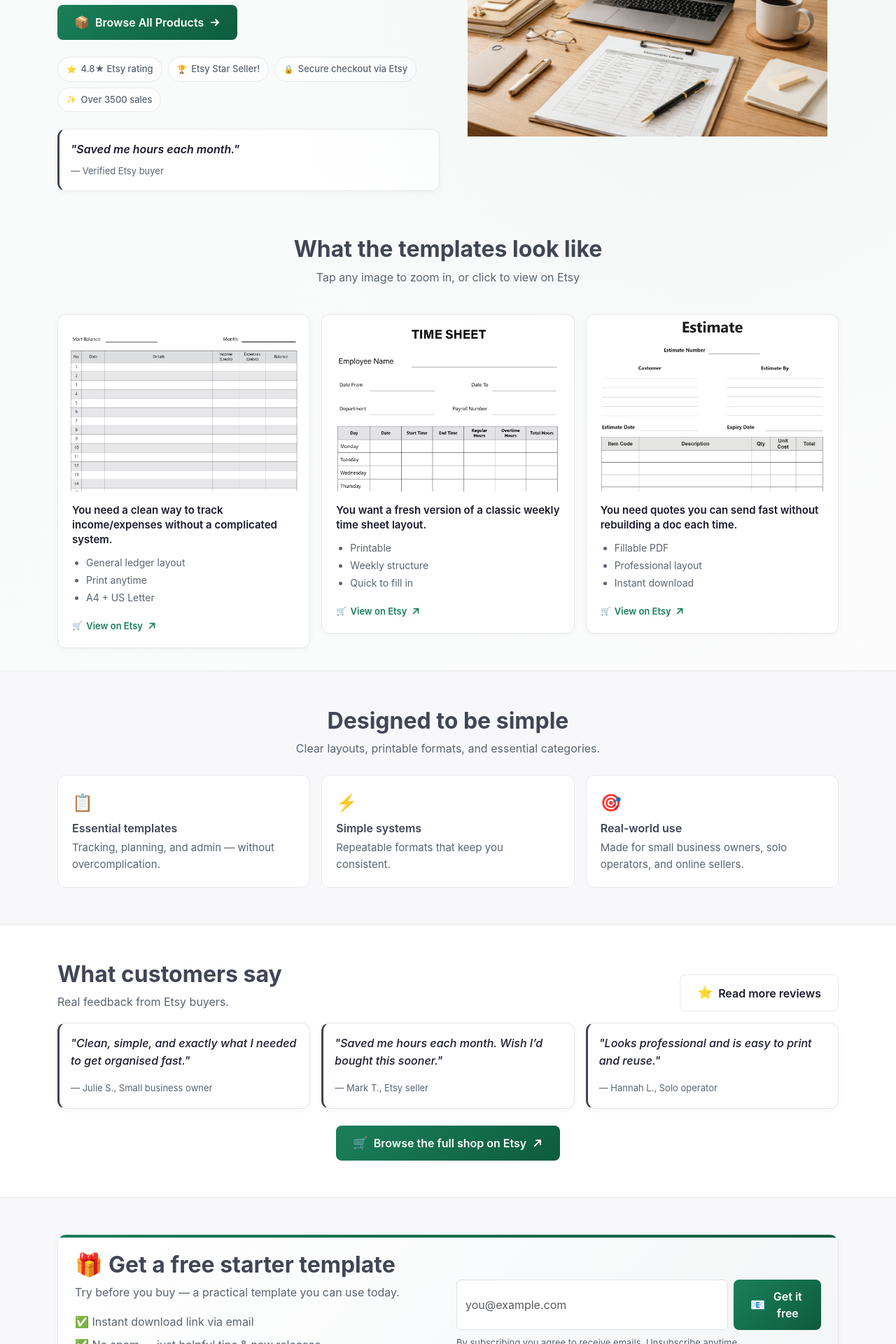
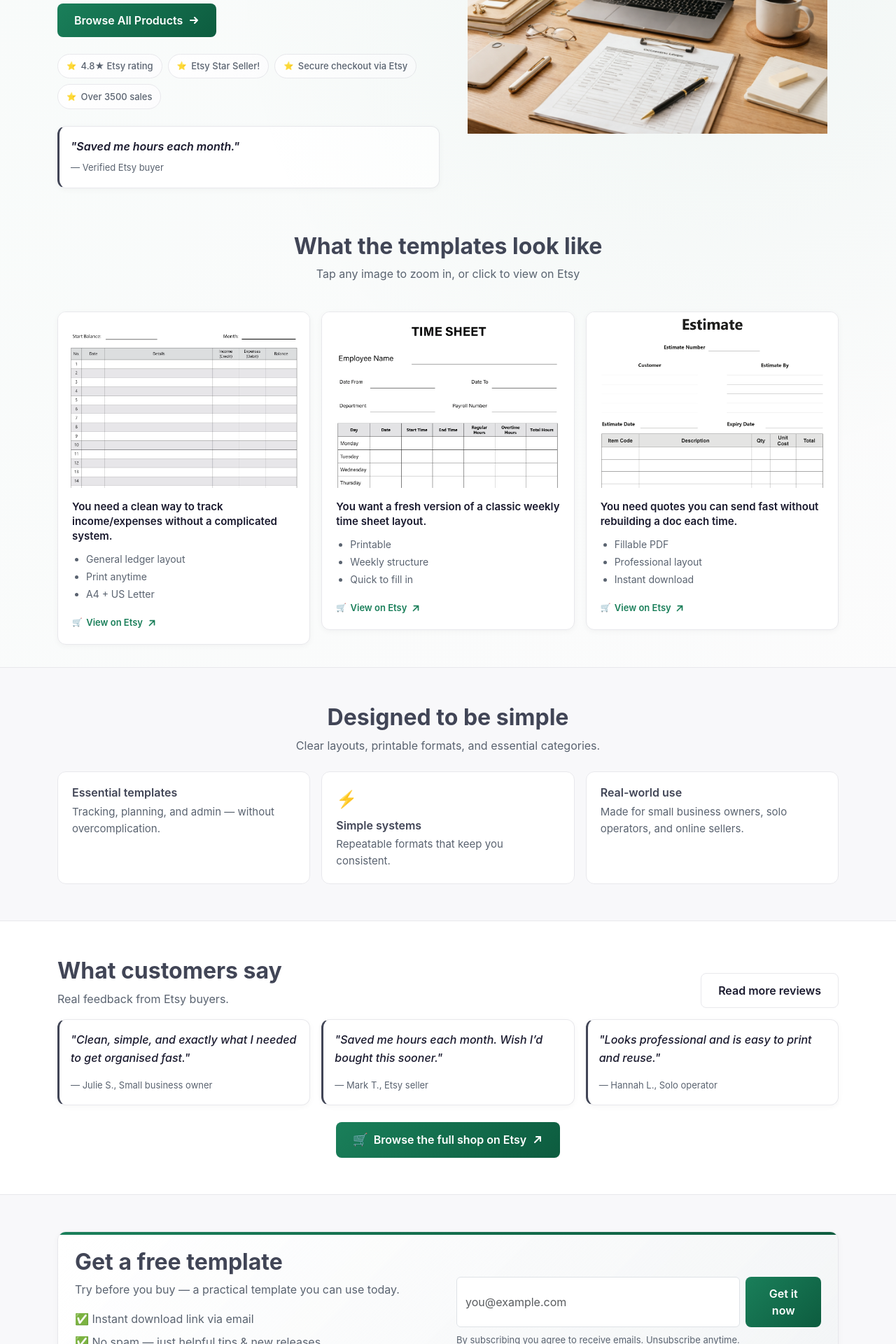
Before and after one commit to jpdevpersonal/simplebiztoolkit, a React (Vite) app: page / in a window 1280 px wide. Shown: the part 440-2360 px from the top of the page at 70% size. Built offline with nearby package versions, Linux system fonts and the light colour scheme.

Commit message:
Removed unwanted icons

```diff
--- a/src/components/EmailCaptureForm.tsx
+++ b/src/components/EmailCaptureForm.tsx
@@ -40,14 +40,7 @@ export default function EmailCaptureForm({ source }: Props) {
         aria-label="Email address"
       />
       <button className="btn sb-btn-primary" disabled={status === "loading"}>
-        {status === "loading" ? (
-          "Sending..."
-        ) : (
-          <>
-            <span className="sb-btn-icon">📧</span>
-            Get it free
-          </>
-        )}
+        {status === "loading" ? "Sending..." : <>Get it now</>}
       </button>
 
       {status === "success" && (
--- a/src/components/SiteHeader.tsx
+++ b/src/components/SiteHeader.tsx
@@ -39,8 +39,7 @@ export default function SiteHeader() {
             to={LINKS.freebiePage}
             className="btn sb-btn-ghost d-none d-sm-inline-flex"
           >
-            <span className="sb-btn-icon">🎁</span>
-            Free template
+            Get a Free template
           </Link>
 
           <a
--- a/src/components/StickyMobileCta.tsx
+++ b/src/components/StickyMobileCta.tsx
@@ -15,8 +15,7 @@ export default function StickyMobileCta() {
           Shop on Etsy
         </a>
         <Link className="btn sb-btn-ghost" to={LINKS.freebiePage}>
-          <span className="sb-btn-icon">🎁</span>
-          Free template
+          Get a Free template
         </Link>
       </div>
     </div>
--- a/src/components/TrustBar.tsx
+++ b/src/components/TrustBar.tsx
@@ -1,20 +1,20 @@
 type Props = { items: string[] };
 
 // Map trust items to relevant icons
-const getIcon = (item: string): string => {
-  if (item.includes("rating") || item.includes("★")) return "⭐";
-  if (item.includes("Star Seller")) return "🏆";
-  if (item.includes("Secure") || item.includes("checkout")) return "🔒";
-  if (item.includes("sales")) return "✨";
-  return "✓";
-};
+// const getIcon = (item: string): string => {
+//   if (item.includes("rating") || item.includes("★")) return "⭐";
+//   if (item.includes("Star Seller")) return "🏆";
+//   if (item.includes("Secure") || item.includes("checkout")) return "🔒";
+//   if (item.includes("sales")) return "✨";
+//   return "✓";
+// };
 
 export default function TrustBar({ items }: Props) {
   return (
     <div className="d-flex flex-wrap gap-2 justify-content-center justify-content-lg-start">
       {items.map((t) => (
         <span key={t} className="sb-trust-pill">
-          <span style={{ fontSize: "0.875em" }}>{getIcon(t)}</span>
+          <span style={{ fontSize: "0.875em" }}>⭐</span>
           {t}
         </span>
       ))}
--- a/src/pages/FreebiePage.tsx
+++ b/src/pages/FreebiePage.tsx
@@ -15,10 +15,7 @@ export default function FreebiePage() {
         <div className="container">
           <div className="row g-4 align-items-center">
             <div className="col-lg-6">
-              <h1 style={{ fontWeight: 900 }}>
-                <span style={{ marginRight: "0.5rem" }}>🎁</span>
-                Free starter template
-              </h1>
+              <h1 style={{ fontWeight: 900 }}>Free starter template</h1>
               <p className="sb-muted fs-5">
                 A Essential download you can use today. This is your lead magnet
                 — it builds your list and trust. :contentReference[oaicite:13]
@@ -26,7 +23,6 @@ export default function FreebiePage() {
 
               <div className="sb-card p-3">
                 <div style={{ fontWeight: 900, marginBottom: "0.5rem" }}>
-                  <span style={{ marginRight: "0.35rem" }}>📋</span>
                   What you'll get
                 </div>
                 <ul
@@ -87,7 +83,6 @@ export default function FreebiePage() {
                     </svg>
                   </a>
                   <a className="btn sb-btn-ghost" href="/products">
-                    <span className="sb-btn-icon">📦</span>
                     Browse categories
                   </a>
                 </div>
--- a/src/pages/HomePage/HomePage.tsx
+++ b/src/pages/HomePage/HomePage.tsx
@@ -51,7 +51,6 @@ export default function HomePage() {
 
               <div className="d-flex gap-2 flex-wrap mt-3">
                 <Link to="/products" className="btn sb-btn-primary">
-                  <span className="sb-btn-icon">📦</span>
                   Browse All Products
                   <svg
                     className="sb-btn-arrow"
@@ -137,7 +136,6 @@ export default function HomePage() {
           <div className="row g-3">
             <div className="col-md-4 sb-animate-fade-in-delay-1">
               <div className="sb-value-card">
-                <span className="sb-value-icon">📋</span>
                 <h3
                   style={{
                     fontWeight: 600,
@@ -171,7 +169,6 @@ export default function HomePage() {
             </div>
             <div className="col-md-4 sb-animate-fade-in-delay-3">
               <div className="sb-value-card">
-                <span className="sb-value-icon">🎯</span>
                 <h3
                   style={{
                     fontWeight: 600,
@@ -200,7 +197,6 @@ export default function HomePage() {
               <p className="sb-muted mb-0">Real feedback from Etsy buyers.</p>
             </div>
             <Link className="btn sb-btn-ghost" to="/testimonials">
-              <span className="sb-btn-icon">⭐</span>
               Read more reviews
             </Link>
           </div>
@@ -242,10 +238,7 @@ export default function HomePage() {
           <div className="sb-lead-magnet-card sb-card p-4">
             <div className="row align-items-center g-4">
               <div className="col-lg-6">
-                <h2 style={{ fontWeight: 700 }}>
-                  <span style={{ marginRight: "0.5rem" }}>🎁</span>
-                  Get a free starter template
-                </h2>
+                <h2 style={{ fontWeight: 700 }}>Get a free template</h2>
                 <p className="sb-muted mb-3">
                   Try before you buy — a practical template you can use today.
                 </p>
```
Also changed, not shown: src/assets/Icons.txt (added).
